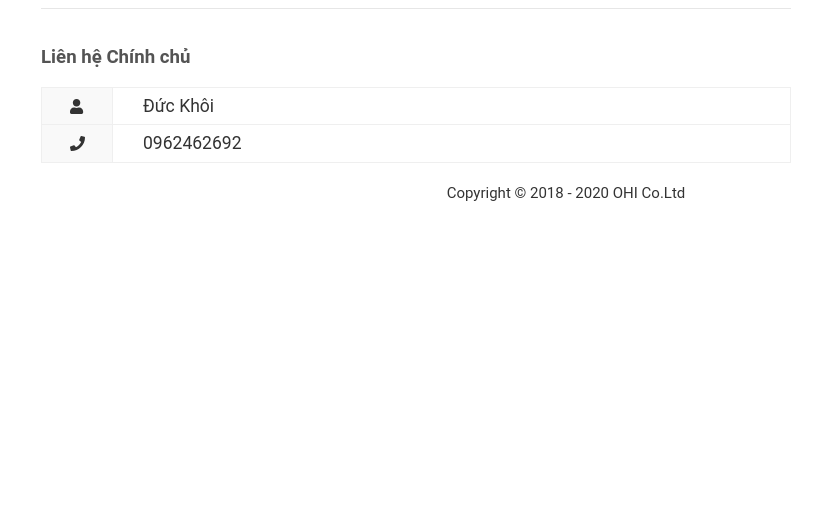
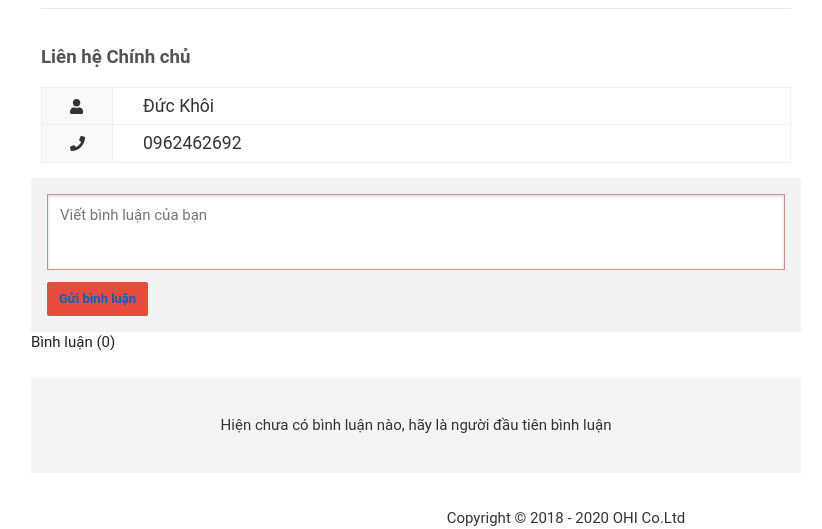
Before and after one commit to duckhoi-UET/phongtro, a plain HTML site: page chitiettin.html in a window 1280 px wide. Shown: the part 1526-2055 px from the top of the page, without its empty margins (74-896 px from the left). Before the commit the page ends 1730 px from the top, so only its background shows below. Drawn offline with nearby package versions, Linux system fonts and the light colour scheme.

Commit message:
add button comment

```diff
--- a/chitiettin.html
+++ b/chitiettin.html
@@ -57,9 +57,6 @@
             <!--HEADER-->
             <!--main-->
             <div id="main-body">
-                <div id="main-images">
-                </div>
-
                 <div class="container">
                     <div id="main-content" class="main" style="position: relative;">
                         <div id="center">
@@ -158,6 +155,22 @@
                                     </div>
                                 </div>
                             </div>
+                            <section class="comment-wrapper clearfix kcblist-inited">
+                                <div data-view="formcomment" class="form-comment clearfix kcbform-inited">
+                                    <textarea class="input-type-text comment_text_readonly" placeholder="Viết bình luận của bạn" data-input="content"></textarea>
+                                    <a href="" title="Gửi bình luận" class="send-comment" data-act="send"><b>Gửi bình luận</b></a>
+                                </div>
+                                <div class="comment_list">
+                                    <span class="box-head">Bình luận (0)</span>
+                                    <div class="lst-comment" id="listComment">
+                                        <ul data-view="listcm"></ul>
+                                    </div>
+                                    <p class="text-no-comment" data-view="nocomment" style="">
+                                        Hiện chưa có bình luận nào, hãy là người đầu tiên bình luận
+                                    </p>
+                                    <a class="viewmore-comment" href="" id="viewmorecm" data-act="viewmore" title="Xem thêm bình luận" style="display: none;">Xem thêm bình luận</a>
+                                </div>
+                            </section>
                         </div>
                         <div id="sidebar" class="sidebar" style="">
                             <div class="py-10"></div>
--- a/css/chitiettin.css
+++ b/css/chitiettin.css
@@ -579,3 +579,98 @@ i.ico {
     margin-bottom: 0;
     padding-bottom: 0;
 }
+
+.clearfix {
+    clear: both;
+    display: block;
+    overflow: hidden;
+}
+.comment-wrapper {
+    padding-top: 15px;
+}
+
+.comment-wrapper .form-comment {
+    background-color: rgba(34,34,34,.05);
+    padding: 16px;
+}
+.clearfix {
+    clear: both;
+    display: block;
+    overflow: hidden;
+}
+
+.comment-wrapper .form-comment .input-type-text {
+    background-color: #fff;
+    box-shadow: inset 0 1px 3px 0 rgba(0,0,0,.19);
+    border: solid 1px #c89490;
+    height: 76px;
+}
+.input-type-text {
+    border: solid 1px #ebebeb;
+    background-color: #fbfbfb;
+    width: 100%;
+    box-sizing: border-box;
+    height: 50px;
+    padding: 12px;
+    color: #727b88;
+    overflow: hidden;
+}
+
+textarea {
+    resize: none;
+}
+
+.comment-wrapper .form-comment .send-comment {
+    border-radius: 2px;
+    background-color: #e74c3c;
+    padding: 8px 12px;
+    float: left;
+    font-size: 13px;
+    margin-top: 6px;
+}
+.send-comment {
+    float: right;
+    background-color: #4e4e4e;
+    color: #fff;
+    font-size: 14px;
+    font-weight: normal;
+    font-family: 'Roboto';
+    padding: 5px 15px;
+    border-radius: 3px;
+    margin-top: 12px;
+}
+
+.comment-wrapper .box-head {
+    box-sizing: border-box;
+    color: #222;
+    margin-bottom: 10px;
+    display: inline-block;
+}
+
+.lst-comment {
+    width: 100%;
+    color: #6f6f6f;
+    height: auto;
+    overflow: hidden;
+    clear: both;
+    line-height: 18px;
+    box-sizing: border-box;
+}
+
+.lst-comment ul {
+    float: left;
+    width: 100%;
+    margin: 0;
+    padding: 0;
+}
+ol, ul {
+    list-style: none;
+}
+
+.text-no-comment {
+    width: 100%;
+    padding: 37px 0;
+    text-align: center;
+    line-height: 1.43;
+    background-color: #f4f4f4;
+}
--- a/css/style-login.css
+++ b/css/style-login.css
@@ -2,10 +2,6 @@ body{
     margin: 0;
     padding: 0;
     font-family: sans-serif;
-    background: url(/images/background-login.jpg) no-repeat;
-    background-size: contain;
-    background-attachment: fixed;
-    background-position: center;
 }
 
 .loginbox{
```
Also changed, not shown: css/style-index.css (+9 -0 lines), index.html (+1 -0 lines).
